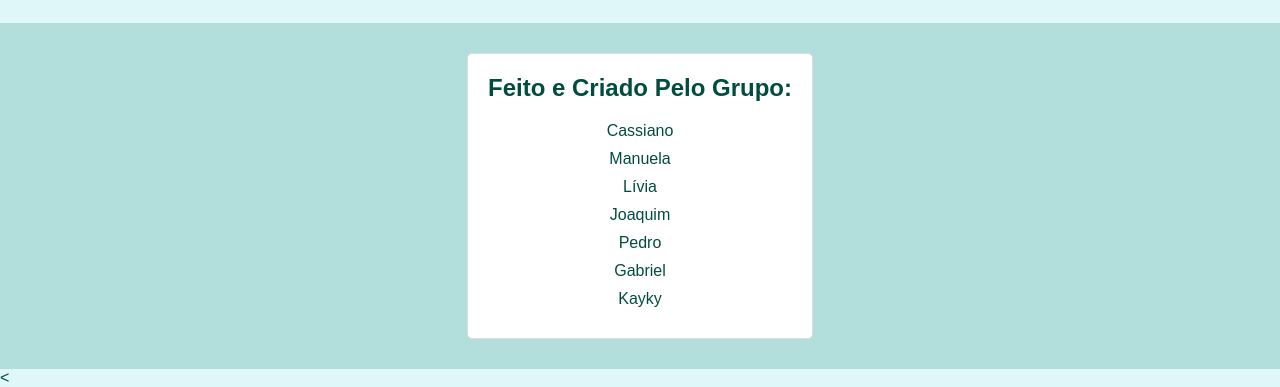
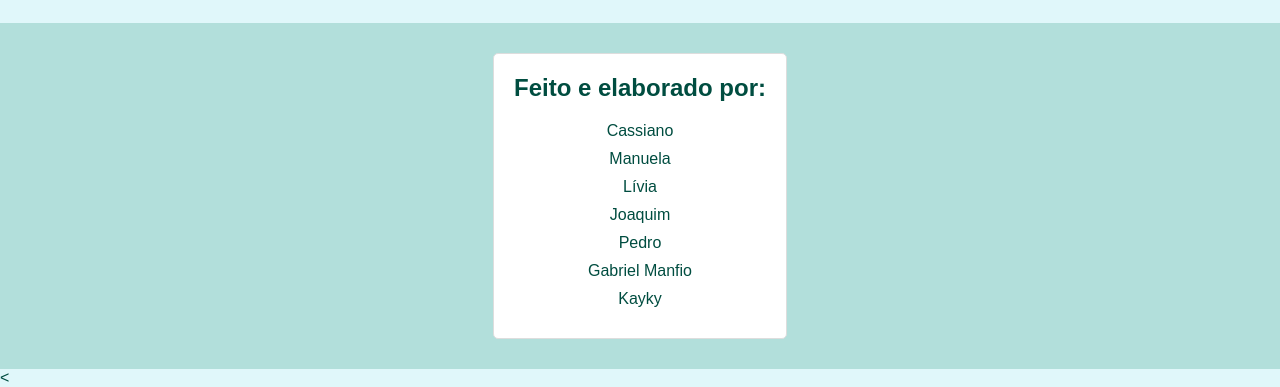
Before and after one commit to ZxKayy/Autistas-em-dialogo, a plain HTML site: page index.html in a window 1280 px wide. Shown: the part 515-902 px from the top of the page. Drawn offline with Linux system fonts and the light colour scheme.

Commit message:
Update index.html

```diff
--- a/index.html
+++ b/index.html
@@ -139,13 +139,13 @@
     </section>
     <section id="about" class="team">
         <div class="team-info">
-            <h2>Feito e Criado Pelo Grupo:</h2>
+            <h2>Feito e elaborado por: </h2>
             <p>Cassiano</p>
             <p>Manuela</p>
             <p>Lívia</p>
             <p>Joaquim</p>
             <p>Pedro</p>
-            <p>Gabriel</p>
+            <p>Gabriel Manfio</p>
             <p>Kayky</p>
         </div>
     </section>
```
